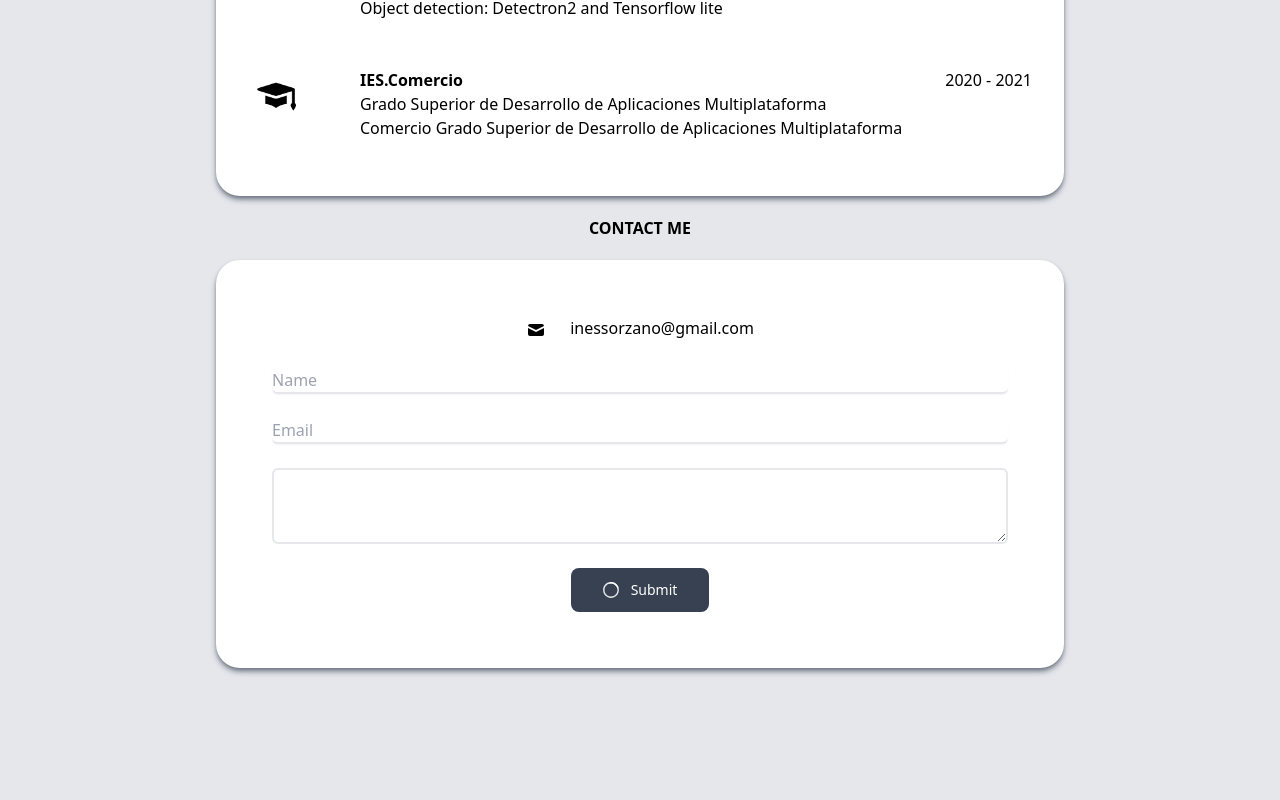
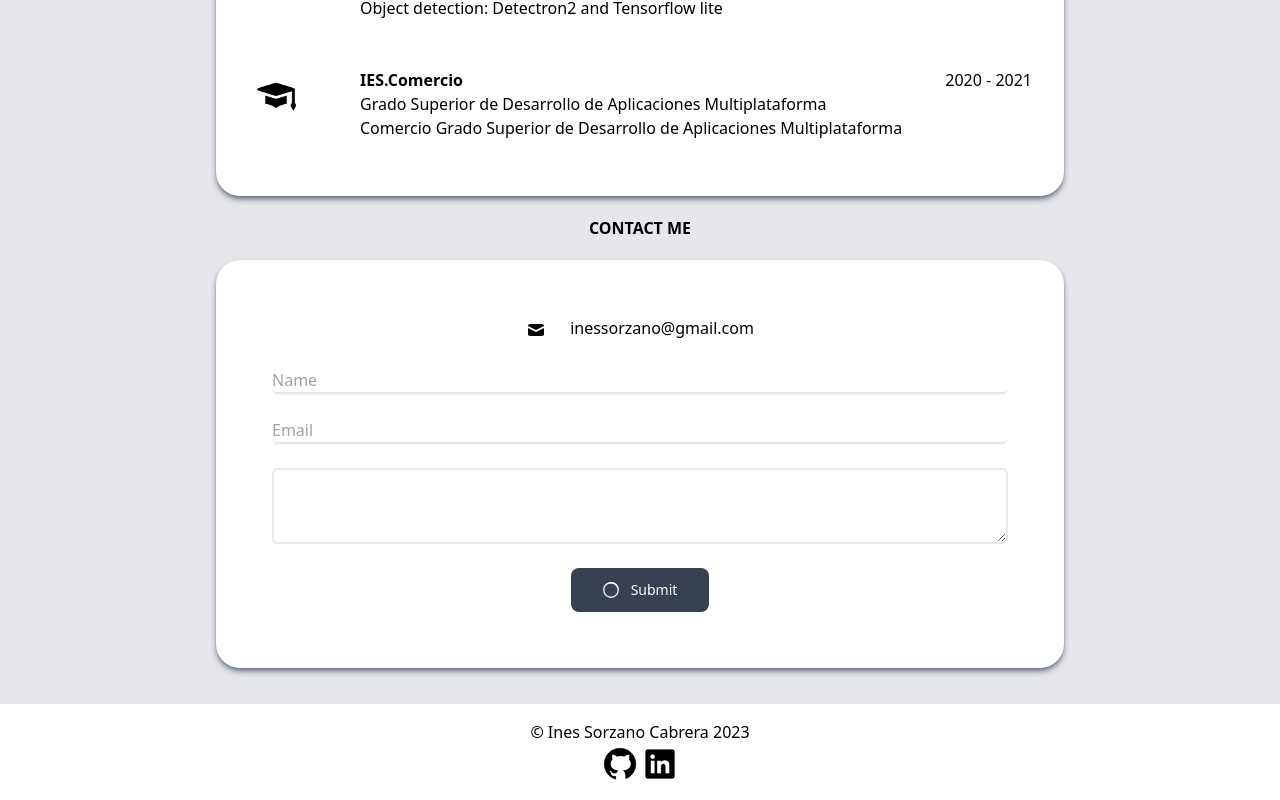
Before and after one commit to InesSorzano/nuxt-portfolio, a Nuxt app: page / in a window 1280 px wide. Shown: the part 656-1456 px from the top of the page. Before the commit the page ends 1360 px from the top, so only its background shows below. Built offline with nearby package versions, Linux system fonts and the light colour scheme.

Commit message:
add footer

```diff
--- /dev/null
+++ b/components/Footer.vue
@@ -0,0 +1,25 @@
+<template>
+    <div>
+        <header class="shadow-sm bg-white ">
+            <nav class="container mx-auto p-4 flex  justify-center">
+                <ul>
+                    <li ><p> © Ines Sorzano Cabrera 2023 </p> </li>
+                    <li class="w-20 flex mx-auto ">
+                        <a href="https://github.com/InesSorzano" rel="noopener noreferrer" target="_blank">
+                            <img src="/images/github.png" alt="github logo">
+                        </a>
+                        <a href="https://www.linkedin.com/in/in%C3%A9s-sorzano-5a2907208" rel="noopener noreferrer" target="_blank">
+                            <img src="/images/linkedin.png" alt="linkedin logo">
+                        </a>
+                    </li>
+                </ul>
+            </nav>
+        </header>
+
+    </div>
+</template>
+<style scoped>
+      .router-link-exact-active {
+    color: black;
+  }
+</style>
--- a/pages/index.vue
+++ b/pages/index.vue
@@ -148,8 +148,9 @@
         </li>
       </ul>
     </div>
-</div>
+  </div>
 </Nav>
+<Footer></Footer>
 </template>
 
 <script >
```
